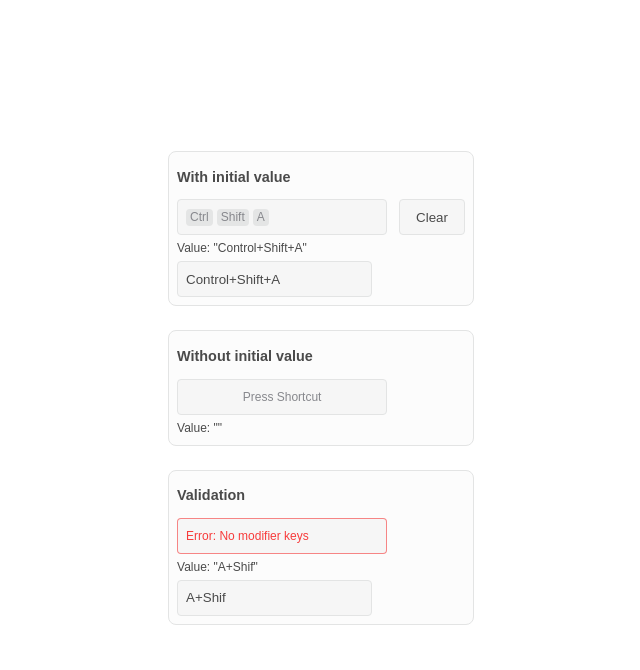
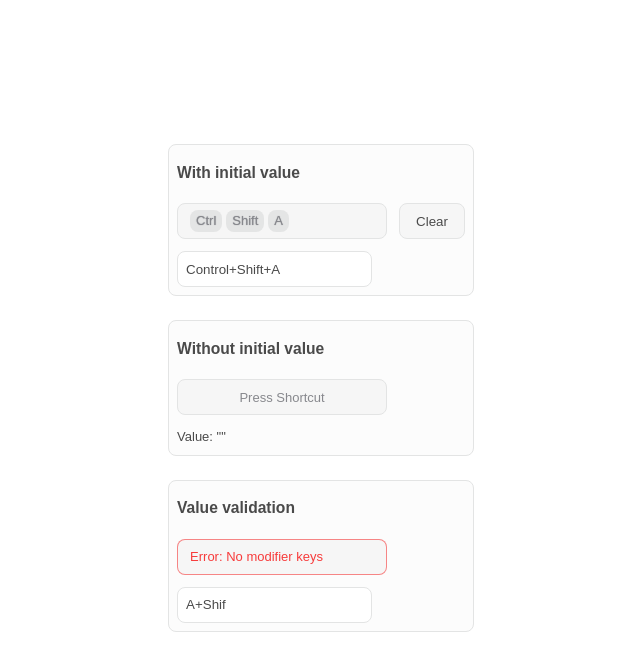
Before and after one commit to agufranov/evoinput, a React (Vite) app: page / in a window 1280 px wide. Shown: the top 670 px of the page, without its empty margins (319-959 px from the left). Built offline with nearby package versions, Linux system fonts and the light colour scheme.

Commit message:
fix plus issue, refactor & cleanup

```diff
--- a/src/App.module.css
+++ b/src/App.module.css
@@ -9,7 +9,7 @@
   display: flex;
   flex-direction: column;
   align-items: flex-start;
-  gap: 4px;
+  gap: 12px;
   border: 1px solid var(--borderInactive);
   border-radius: 8px;
   padding: 8px;
--- a/src/App.tsx
+++ b/src/App.tsx
@@ -14,7 +14,6 @@ function App() {
           <ShortcutInput value={value1} onChange={setValue1} />
           <button onClick={() => setValue1("")}>Clear</button>
         </div>
-        <div className={style.value}>Value: "{value1}"</div>
         <input
           value={value1 ?? ""}
           placeholder="Manual input"
@@ -29,11 +28,10 @@ function App() {
         <div className={style.value}>Value: "{value2}"</div>
       </div>
       <div className={style.block}>
-        <h1>Validation</h1>
+        <h1>Value validation</h1>
         <div className={style.row}>
           <ShortcutInput value={value3} onChange={setValue3} />
         </div>
-        <div className={style.value}>Value: "{value3}"</div>
         <input
           placeholder="Manual input"
           value={value3 ?? ""}
--- a/src/components/ShortcutInput/ShortcutInput.module.css
+++ b/src/components/ShortcutInput/ShortcutInput.module.css
@@ -1,19 +1,21 @@
 .root {
   --color: #87888d;
+  --horizontalPadding: 12px;
   display: flex;
   align-items: center;
   gap: 4px;
   width: 210px;
   height: 36px;
   margin: auto;
-  padding: 0 8px;
+  padding: 0 var(--horizontalPadding);
   color: var(--color);
   background-color: var(--backgroundPrimary);
   border: 1px solid var(--borderInactive);
-  border-radius: 4px;
+  border-radius: 8px;
   box-sizing: border-box;
   cursor: pointer;
   user-select: none;
+  outline: none;
   transition: border-color ease 0.3s;
 }
 
@@ -28,12 +30,11 @@
 .rootFocused {
   border-width: 2px;
   border-color: var(--activeColor);
-  padding: 0 7px;
-  outline: none;
+  padding: 0 calc(var(--horizontalPadding) - 1px);
 }
 
 .root.rootEditing {
-  border-color: rgb(14, 209, 31);
+  animation: blink 0.4s infinite;
 }
 
 .root.rootError {
@@ -42,22 +43,23 @@
 }
 
 .key {
-  padding: 4px;
+  padding: 6px;
   background-color: #e4e5e5;
-  border-radius: 4px;
+  border-radius: 8px;
   line-height: 0.8rem;
+  text-shadow: var(--color) 0 0px 1px;
 }
 
 .placeholder {
   margin: 0 auto;
 }
 
-/* @keyframes blink {
+@keyframes blink {
   0%,
   100% {
-    border-color: #457cef;
+    border-color: var(--activeColor);
   }
   50% {
-    border-color: #457cefaa;
+    border-color: color-mix(in srgb, var(--activeColor) 60%, transparent);
   }
-} */
+}
--- a/src/components/ShortcutInput/ShortcutInput.tsx
+++ b/src/components/ShortcutInput/ShortcutInput.tsx
@@ -1,14 +1,13 @@
 import cn from "classnames";
 import { useCallback, useEffect, useMemo, useState } from "react";
 import style from "./ShortcutInput.module.css";
-import type { ModifierKey, ShortcutData } from "./types";
+import type { ShortcutData } from "./types";
 import {
   ERROR_MESSAGES,
   ValidationError,
-  addModifierKey,
+  addKey,
   getKeyDisplayName,
   isEmpty,
-  isModifierKey,
   isValid,
   parse,
   serialize,
@@ -26,28 +25,36 @@ export const ShortcutInput = ({
   onChange,
   placeholder,
 }: Props) => {
+  const [keysPressed, setKeysPressed] = useState(0);
+
+  const editing = useMemo(() => keysPressed > 0, [keysPressed]);
+
+  // > Two internal states: focused and blurred
+  // But one of them is redundant, so we use only 'focused'
+  const [focused, setFocused] = useState(false);
+
   const [error, setError] = useState<ValidationError | null>(null);
 
   const parsedValue = useMemo(() => {
     if (!valueRaw) {
       return null;
     }
+
     try {
       setError(null);
-      const result = parse(valueRaw);
-      return result;
+      return parse(valueRaw);
     } catch (err: any) {
-      console.log("err", err);
       setError(err.error);
-
       return null;
     }
   }, [valueRaw]);
 
+  // Saved value
   const [valueInternal, setValueInternal] = useState<ShortcutData | null>(
     parsedValue
   );
 
+  // Current user input
   const [currentInput, setCurrentInput] = useState<ShortcutData>({
     modifierKeys: valueInternal?.modifierKeys ?? [],
     mainKey: valueInternal?.mainKey ?? null,
@@ -58,14 +65,6 @@ export const ShortcutInput = ({
     [currentInput]
   );
 
-  // > Two internal states: focused and blurred
-  // But one of them is redundant, so we use only 'focused'
-  const [focused, setFocused] = useState(false);
-
-  const [keysPressed, setKeysPressed] = useState(0);
-
-  const editing = useMemo(() => keysPressed > 0, [keysPressed]);
-
   const keysToDisplay = useMemo(() => {
     return toArray(
       valueInternal === null || isEmpty(valueInternal)
@@ -74,24 +73,21 @@ export const ShortcutInput = ({
     );
   }, [currentInput, valueInternal]);
 
+  const clearCurrentInput = () =>
+    setCurrentInput({ modifierKeys: [], mainKey: null });
+
   // If value prop changes, update internal state
   useEffect(() => {
     setValueInternal(parsedValue);
     if (parsedValue === null) {
-      setCurrentInput({
-        modifierKeys: [],
-        mainKey: null,
-      });
+      clearCurrentInput();
     }
   }, [parsedValue]);
 
-  // Clear also current input, if value is cleared
+  // If value is cleared, clear also current input
   useEffect(() => {
     if (!valueInternal || isEmpty(valueInternal)) {
-      setCurrentInput({
-        modifierKeys: [],
-        mainKey: null,
-      });
+      clearCurrentInput();
     }
   }, [valueInternal]);
 
@@ -105,10 +101,7 @@ export const ShortcutInput = ({
   // When editing done, if current input is invalid - clear it
   useEffect(() => {
     if (!editing && !isValidCurrentInput) {
-      setCurrentInput({
-        modifierKeys: [],
-        mainKey: null,
-      });
+      clearCurrentInput();
     }
   }, [editing, isValidCurrentInput]);
 
@@ -126,23 +119,14 @@ export const ShortcutInput = ({
       return;
     }
 
-    // on the first key press - clear value and start from scratch
+    // When first key pressed - clear current input
     if (keysPressed === 0) {
-      setCurrentInput({
-        modifierKeys: [],
-        mainKey: null,
-      });
+      clearCurrentInput();
     }
 
     setKeysPressed((keysPressed) => keysPressed + 1);
 
-    if (isModifierKey(e.key)) {
-      setCurrentInput((currentInput) =>
-        addModifierKey(currentInput, e.key as ModifierKey)
-      );
-    } else {
-      setCurrentInput((currentInput) => ({ ...currentInput, mainKey: e.key }));
-    }
+    setCurrentInput((currentInput) => addKey(currentInput, e));
   };
 
   const handleKeyUp = useCallback((e: React.KeyboardEvent) => {
--- a/src/components/ShortcutInput/util.ts
+++ b/src/components/ShortcutInput/util.ts
@@ -24,11 +24,11 @@ export const ERROR_MESSAGES = {
   [ValidationError.DuplicateModifierKeys]: "Duplicate modifier keys",
 };
 
-export const isModifierKey = (key: string): key is ModifierKey => {
+const isModifierKey = (key: string): key is ModifierKey => {
   return (MODIFIER_KEYS as readonly string[]).includes(key);
 };
 
-export const modifierKeysComparator = (a: ModifierKey, b: ModifierKey) =>
+const modifierKeysComparator = (a: ModifierKey, b: ModifierKey) =>
   MODIFIER_KEYS.indexOf(a) - MODIFIER_KEYS.indexOf(b);
 
 export const getKeyDisplayName = (key: string) => {
@@ -56,11 +56,35 @@ export const isValid = (data: ShortcutData) =>
 export const toArray = ({ mainKey, modifierKeys }: ShortcutData) =>
   mainKey !== null ? [...modifierKeys, mainKey] : modifierKeys;
 
-export const parseKey = (key: string | undefined) =>
-  key === undefined ? null : key === "Space" ? " " : key;
+const reverseObject = (o: object) =>
+  Object.fromEntries(Object.entries(o).map(([a, b]) => [b, a]));
 
-export const serializeKey = (key: string) =>
-  key === " " ? "Space" : key.length === 1 ? key.toUpperCase() : key;
+const SERIALIZE_KEY_DICT: Record<string, string> = {
+  " ": "Space",
+  "+": "Plus",
+};
+
+const PARSE_KEY_DICT = reverseObject(SERIALIZE_KEY_DICT);
+
+const parseKey = (key: string | undefined) => {
+  if (key === undefined) {
+    return null;
+  }
+
+  if (key in PARSE_KEY_DICT) {
+    return PARSE_KEY_DICT[key];
+  }
+
+  return key;
+};
+
+const serializeKey = (key: string) => {
+  if (key in SERIALIZE_KEY_DICT) {
+    return SERIALIZE_KEY_DICT[key];
+  }
+
+  return key;
+};
 
 export const parse = (value: string | null): ShortcutData => {
   if (!value) {
@@ -110,7 +134,7 @@ export const serialize = (data: ShortcutData | null): string | null => {
   return toArray(data).map(serializeKey).join(INPUT_SEPARATOR);
 };
 
-export const addModifierKey = (data: ShortcutData, key: ModifierKey) => {
+const addModifierKey = (data: ShortcutData, key: ModifierKey) => {
   const { modifierKeys } = data;
   return {
     ...data,
@@ -119,3 +143,13 @@ export const addModifierKey = (data: ShortcutData, key: ModifierKey) => {
     ),
   };
 };
+
+export const addKey = (data: ShortcutData, e: React.KeyboardEvent) => {
+  if (isModifierKey(e.key)) {
+    return addModifierKey(data, e.key);
+  } else if (/^Key\w$/.test(e.code)) {
+    return { ...data, mainKey: e.code.slice(3) };
+  } else {
+    return { ...data, mainKey: e.key };
+  }
+};
--- a/src/index.css
+++ b/src/index.css
@@ -2,7 +2,7 @@
   font-family: sans-serif;
   line-height: 1.5;
   font-weight: 400;
-  font-size: 12px;
+  font-size: 13px;
 
   color-scheme: light dark;
   color: rgba(255, 255, 255, 0.87);
@@ -55,7 +55,7 @@ h1 {
 button {
   height: 36px;
   color: var(--textColor);
-  border-radius: 4px;
+  border-radius: 8px;
   border: 1px solid var(--borderInactive);
   padding: 0.6em 1.2em;
   font-weight: 500;
@@ -78,9 +78,8 @@ button:focus-visible {
 input {
   height: 36px;
   color: var(--textColor);
-  border-radius: 4px;
+  border-radius: 8px;
   border: 1px solid var(--borderInactive);
-  background-color: var(--backgroundPrimary);
   padding: 0 8px;
   box-sizing: border-box;
   outline: none;
```
